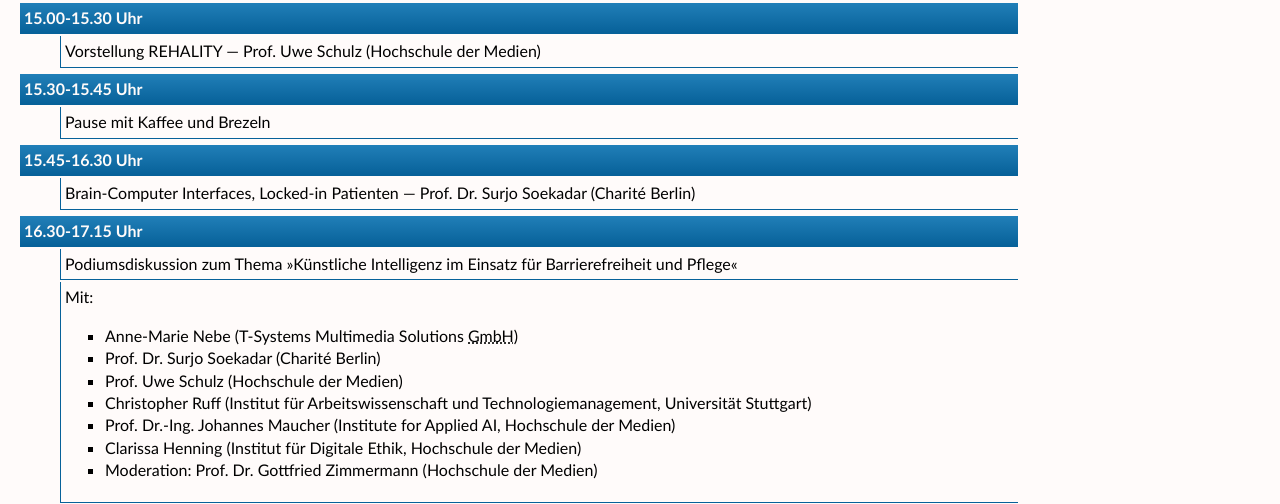
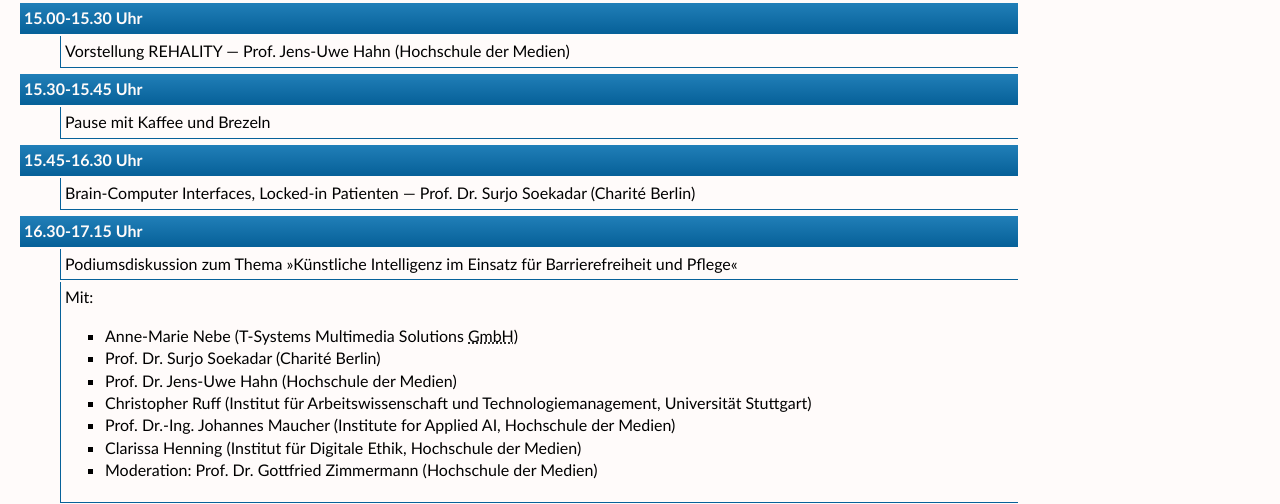
Before and after one commit to REMEXLabs/AccessibilityDay2019, a plain HTML site: page index.html in a window 1280 px wide. Shown: the part 433-937 px from the top of the page. Drawn offline with Linux system fonts and the light colour scheme.

Commit message:
Replaced Uwe Schulz with Jens Hahn

```diff
--- a/index.html
+++ b/index.html
@@ -39,7 +39,7 @@
         <dd class="program-title">Bericht über studentisches Projekt &raquo;<span lang="en"><abbr title="artificial intelligence">AI</abbr> Bias</span>&laquo;&nbsp;&mdash; Patrick Brenner, Niklas Janssen</dd>
         <!-- <dd class="program-desription"></dd> -->
       <dt class="program-time">15.00-15.30 Uhr</dt>
-        <dd class="program-title">Vorstellung REHALITY&nbsp;&mdash; <abbr>Prof.</abbr> Uwe Schulz (Hochschule der Medien)</dd>
+        <dd class="program-title">Vorstellung REHALITY&nbsp;&mdash; <abbr>Prof.</abbr> Jens-Uwe Hahn (Hochschule der Medien)</dd>
         <!-- <dd class="program-desription"></dd> -->
       <dt class="program-time program-break">15.30-15.45 Uhr</dt>
         <dd class="program-title program-break"><!-- <span class="emoji" style="font-size: 3rem;">&#9749;</span> --> Pause mit Kaffee und Brezeln</dd>
@@ -54,7 +54,7 @@
           <ul>
             <li>Anne-Marie Nebe (T-Systems Multimedia Solutions <abbr title="Gesellschaft mit beschränkter Haftung">GmbH</abbr>)</li>
             <li><abbr>Prof.</abbr> <abbr>Dr.</abbr> Surjo Soekadar (Charité Berlin)</li>
-            <li><abbr>Prof.</abbr> Uwe Schulz (Hochschule der Medien)</li><!-- https://www.hdm-stuttgart.de/schulz -->
+            <li><abbr>Prof.</abbr> <abbr>Dr.</abbr> Jens-Uwe Hahn (Hochschule der Medien)</li>
             <li><!-- <abbr>B. Sc.</abbr> -->Christopher Ruff (Institut für Arbeitswissenschaft und Technologiemanagement, Universität Stuttgart)</li><!-- https://www.swm.iao.fraunhofer.de/de/Kontakt/ruff.html -->
             <li><abbr>Prof.</abbr> <abbr>Dr.-Ing.</abbr> Johannes Maucher (<span lang="en">Institute for Applied <abbr>AI</abbr></span>, Hochschule der Medien)</li><!-- http://maucher.pages.mi.hdm-stuttgart.de/ai/ -->
             <li>Clarissa Henning (Institut für Digitale Ethik, Hochschule der Medien)</li><!-- https://www.digitale-ethik.de/institut/wiss-team/ -->
```
